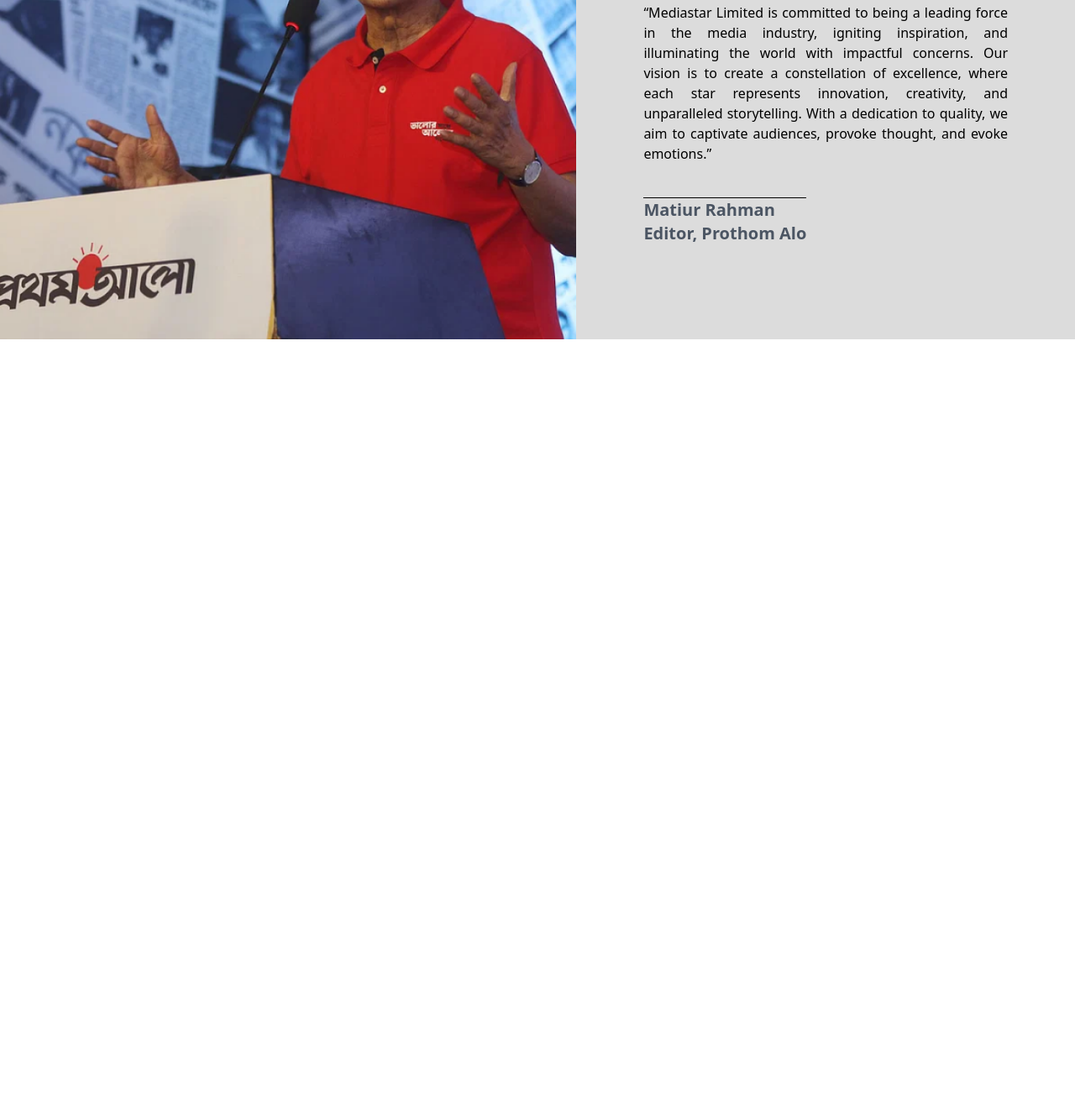
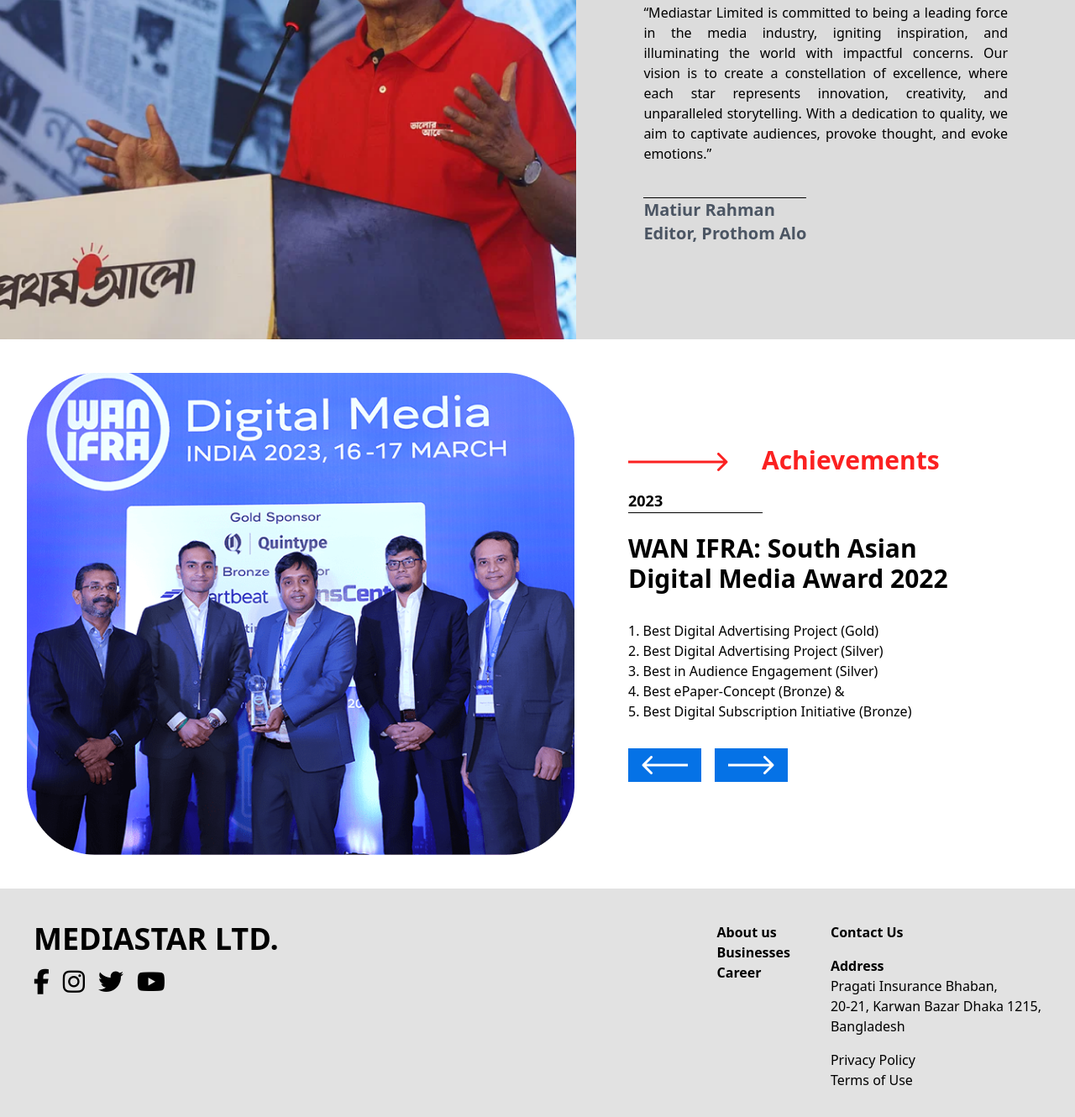
Before and after one commit to shakilkhan2/media-star, a plain HTML site: page index.html in a window 1280 px wide. Shown: the part 2395-3725 px from the top of the page at 84% size. Before the commit the page ends 2799 px from the top, so only its background shows below. Drawn offline with nearby package versions, Linux system fonts and the light colour scheme.

Commit message:
footer added

```diff
--- a/index.html
+++ b/index.html
@@ -281,10 +281,81 @@
           </div>
                   </div>
       </div>
+      <!-- Achievements -->
+      <div class="flex flex-col md:flex-row mx-10 md:mx-0 justify-center gap-16 items-center my-10">
+        <div>
+<img src="./assets/images/achivement.png" alt="">
+        </div>
+        <div class="w-full md:w-[500px] mt-10 md:mt-0">
+          <div class="flex place-items-start">
+            <div>
+              <a href="#" >
+                <img class="mt-2" src="./assets/icons/arrow3.svg" alt="">
+              </a>
+            </div>
+            <div>
+              <h1 class="text-3xl font-bold ml-10"><span class="text-[#FB2121]">Achievements</span> </h1>
+            </div>
+          </div>
+          <div class=" text-justify">
+            <p class="text-lg font-semibold mt-4">2023</p>
+            <hr class="w-40 border-black">
+            <h3 class="text-3xl font-extrabold mt-6 mb-8">
+              WAN IFRA: South Asian <br> Digital Media Award 2022
+            </h3>
+            <ol>
+              <li>1. Best Digital Advertising Project (Gold)</li>
+              <li>2. Best Digital Advertising Project (Silver)</li>
+              <li>3. Best in Audience Engagement (Silver)</li>
+              <li>4. Best ePaper-Concept (Bronze) &</li>
+              <li>5. Best Digital Subscription Initiative (Bronze)</li>
+
+            </ol>
+          </div>
+          <a href="#">
+
+            <div class="flex gap-4 mt-8">
+              <button class="bg-[#0572E6] px-4 py-2">
+                <img src="./assets/icons/arrow-left.svg" alt="">
+              </button>
+              <button class="bg-[#0572E6] px-4 py-2">
+                <img src="./assets/icons/arrow-right.svg" alt="">
+              </button>
+            </div>
+          </a>
+        </div>
+      </div>
     </main>
-    <footer></footer>
+    <footer class="flex flex-col md:flex-row justify-between bg-[#E2E2E2] p-10">
+<div class="">
+  <h1 class="text-4xl font-bold">MEDIASTAR LTD.</h1>
+  <div class="flex gap-4 my-4">
+    <i class="fa-brands text-3xl fa-facebook-f"></i>
+    <i class="fa-brands text-3xl fa-instagram"></i>
+    <i class="fa-brands text-3xl fa-twitter"></i>
+    <i class="fa-brands text-3xl fa-youtube"></i>
+
+  </div>
+</div>
+<div class="flex flex-col md:flex-row gap-12">
+  <div class="font-semibold">
+    <a href=""><p>About us</p></a>
+    <a href=""><p>Businesses</p></a>
+    <a href=""><p>Career</p></a>
+
+  </div>
+  <div>
+    <p class="font-semibold">Contact Us</p>
+    <p class="font-semibold mt-4">Address</p>
+    <p>Pragati Insurance Bhaban, <br> 20-21, Karwan Bazar Dhaka 1215, <br> Bangladesh</p>
+    <a href="#"><p class="mt-4">Privacy Policy</p></a>
+    <a href="#"><p>Terms of Use</p></a>
+  </div>
+</div>
+    </footer>
 
 <!-- JS -->
+<script src="https://kit.fontawesome.com/2f678b91de.js" crossorigin="anonymous"></script>
     <script>
       function toggleDropdown(id) {
         const dropdown = document.getElementById(id);
```
Also changed, not shown: assets/images/achivement.png (added).
